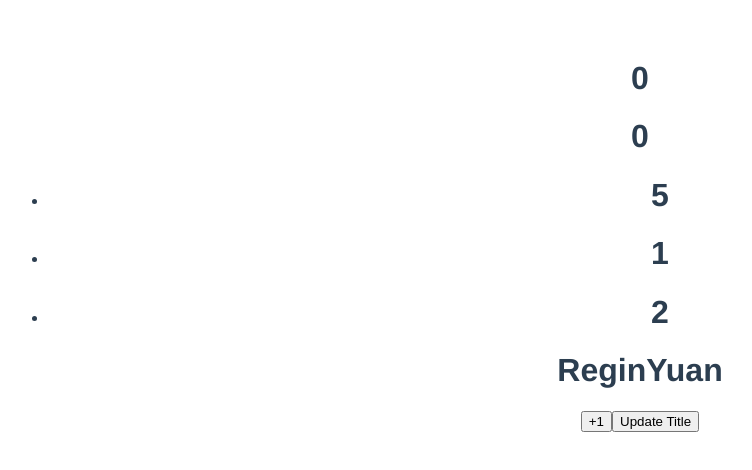
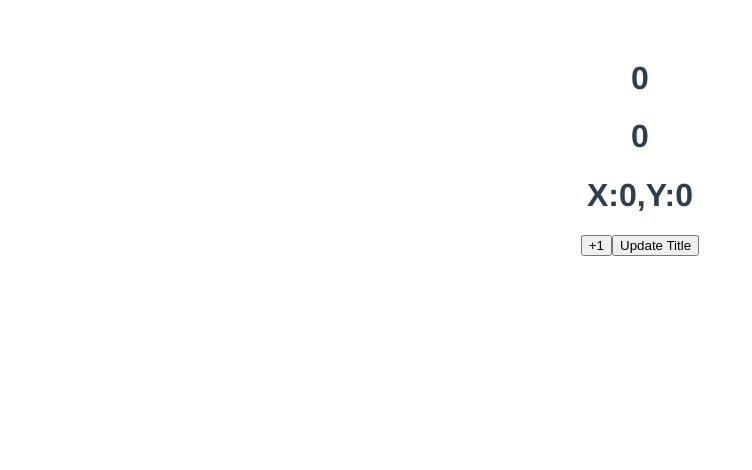
Before and after one commit to ReginYuan/vue3-basic, a Vue app: page / in a window 1280 px wide. Shown: the top 470 px of the page, without its empty margins (0-752 px from the left). Built offline with nearby package versions, Linux system fonts and the light colour scheme.

Commit message:
3-10 vue3 模块化妙用- 鼠标追踪器

```diff
--- a/src/App.vue
+++ b/src/App.vue
@@ -2,29 +2,16 @@
   <div id="app">
     <h1>{{ count }}</h1>
     <h1>{{ double }}</h1>
-    <ul>
-      <li v-for="number in numbers" :key="number">
-        <h1>{{ number }}</h1>
-      </li>
-    </ul>
-    <h1>{{ person.name }}</h1>
+    <h1>{{ greetings }}</h1>
+    <h1>X:{{ x }},Y:{{ y }}</h1>
     <button @click="increase">+1</button>
     <button @click="updateGreetings">Update Title</button>
   </div>
 </template>
 
 <script lang="ts">
-import {
-  ref,
-  computed,
-  reactive,
-  toRefs,
-  onMounted,
-  onUpdated,
-  onRenderTriggered,
-  watch
-} from "vue";
-
+import { ref, computed, reactive, toRefs, watch } from "vue";
+import useMousePosition from "@/hooks/useMousePosition";
 // 定义接口   定义data的类型 DataProps
 interface DataProps {
   count: number;
@@ -36,24 +23,6 @@ interface DataProps {
 export default {
   name: "App",
   setup() {
-    // const count = ref(0);
-    // const double = computed(() => {
-    //   return count.value * 2;
-    // });
-    // const increase = () => {
-    //   count.value++;
-    // };
-
-    onMounted(() => {
-      console.log("mounted");
-    });
-    onUpdated(() => {
-      console.log("updated");
-    });
-    onRenderTriggered(event => {
-      console.log(event);
-    });
-
     const data: DataProps = reactive({
       count: 0,
       increase: () => {
@@ -67,6 +36,7 @@ export default {
     data.numbers[0] = 5;
     data.person.name = "ReginYuan";
 
+    const { x, y } = useMousePosition();
     const greetings = ref("");
     const updateGreetings = () => {
       greetings.value += "hello!";
@@ -82,7 +52,9 @@ export default {
       //...展开refData
       ...refData,
       greetings,
-      updateGreetings
+      updateGreetings,
+      x,
+      y
     };
   }
 };
--- /dev/null
+++ b/src/hooks/useMousePosition.ts
@@ -0,0 +1,25 @@
+import {ref,onMounted,onUnmounted} from 'vue'
+
+
+/*
+* 鼠标追踪器
+*/
+function useMousePosition() {
+
+    const x = ref(0);
+    const y = ref(0);
+    const updateMouse = (e: MouseEvent) => {
+      x.value = e.pageX;
+      y.value = e.pageY;
+    };
+
+    onMounted(() => {
+      document.addEventListener("click", updateMouse);
+    });
+    onUnmounted(() => {
+      document.removeEventListener("click", updateMouse);
+    });
+  return {x,y}
+}
+
+export  default  useMousePosition
```
